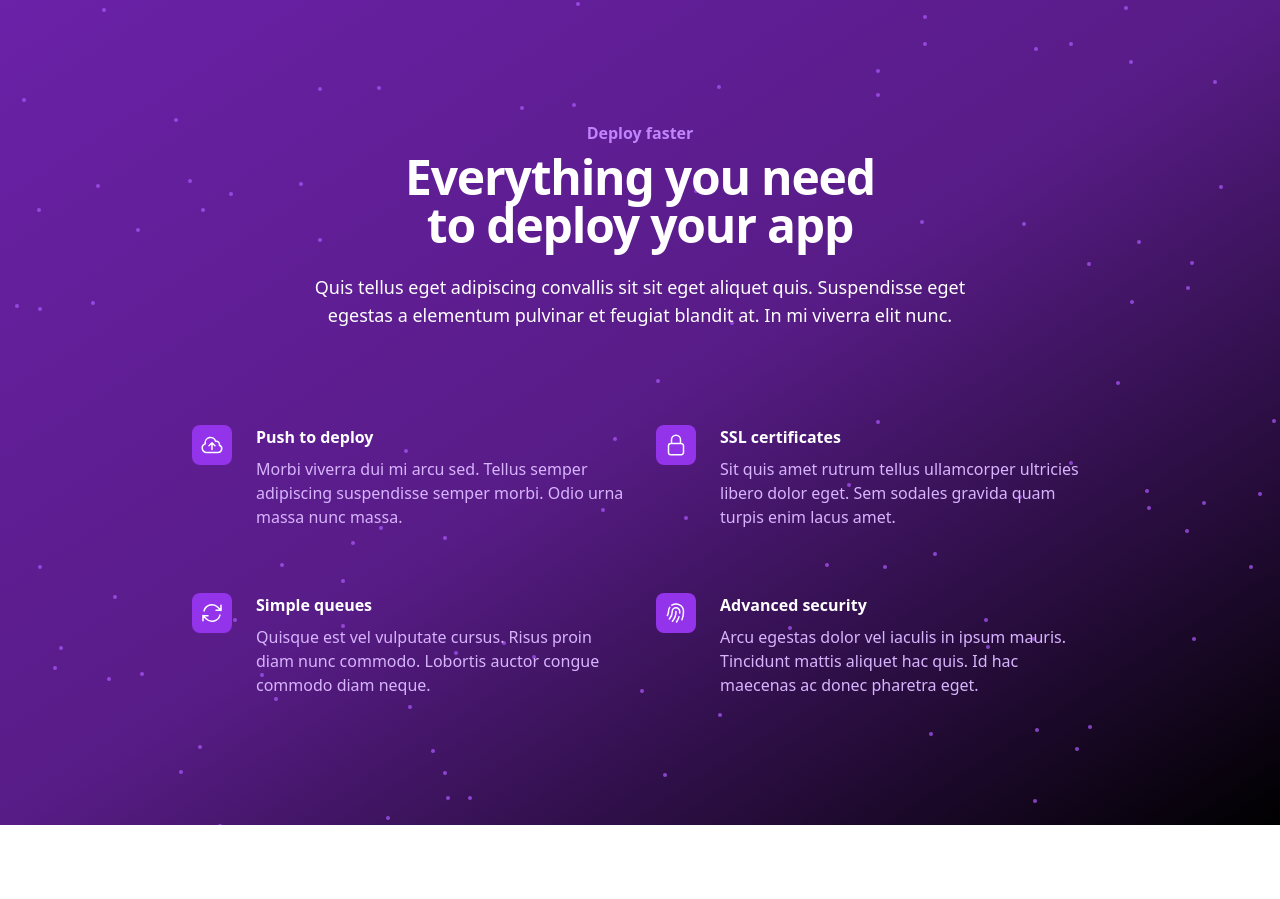
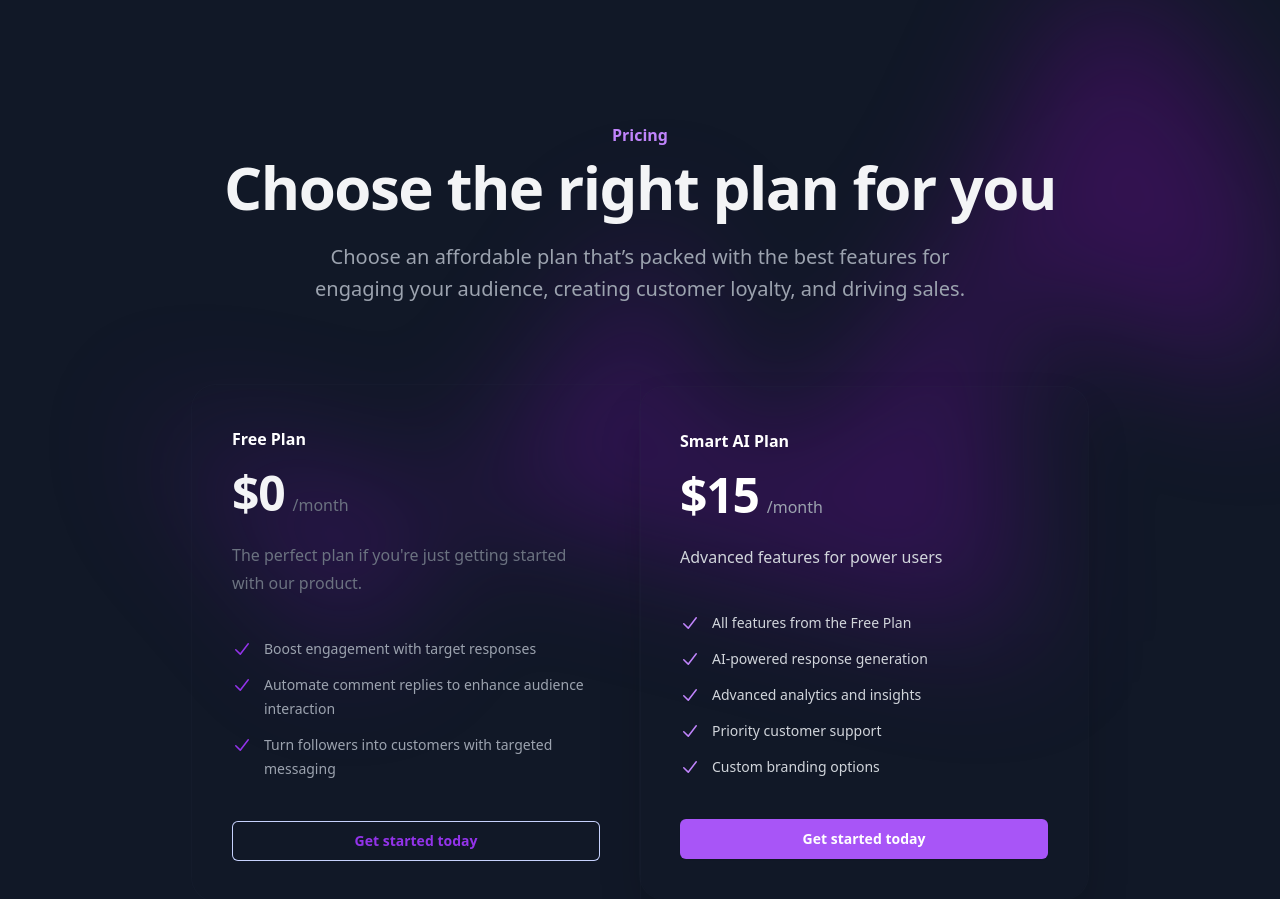
Before and after one commit to KH4NY0/thrive-reply, a Next.js app: page / in a window 1280 px wide. Shown: the part 879-1778 px from the top of the page. Before the commit the page ends 1704 px from the top, so only its background shows below. Built offline with nearby package versions, Linux system fonts and the light colour scheme.

Commit message:
add "pricing section"

```diff
--- a/app/page.tsx
+++ b/app/page.tsx
@@ -4,44 +4,52 @@
 import { Dialog, DialogPanel } from '@headlessui/react'
 import { Bars3Icon, XMarkIcon } from '@heroicons/react/24/outline'
 import { NavLink } from '@/components/ui/NavLink'
-import { ArrowPathIcon, CloudArrowUpIcon, FingerPrintIcon, LockClosedIcon } from '@heroicons/react/24/outline'
 import CursorImage from '@/assets/images/cursor.png'
 import MessageImage from '@/assets/images/message.png'
 import Image from 'next/image'
 import { motion } from 'framer-motion'
+import { CheckIcon } from '@heroicons/react/20/solid'
 
 const navigation = [
     { name: 'Features', href: '#' },
-    { name: 'Pricing', href: '#' },
+    { name: 'Pricing', href: '#pricing' },
     { name: 'About', href: '#' },
 ]
 
-const features = [
+const tiers = [
     {
-        name: 'Push to deploy',
-        description:
-            'Morbi viverra dui mi arcu sed. Tellus semper adipiscing suspendisse semper morbi. Odio urna massa nunc massa.',
-        icon: CloudArrowUpIcon,
+        name: 'Free Plan',
+        id: 'tier-hobby',
+        href: '#',
+        priceMonthly: '$0',
+        description: "The perfect plan if you're just getting started with our product.",
+        features: [
+            'Boost engagement with target responses',
+            'Automate comment replies to enhance audience interaction',
+            'Turn followers into customers with targeted messaging'
+        ],
+        featured: false,
     },
     {
-        name: 'SSL certificates',
-        description:
-            'Sit quis amet rutrum tellus ullamcorper ultricies libero dolor eget. Sem sodales gravida quam turpis enim lacus amet.',
-        icon: LockClosedIcon,
-    },
-    {
-        name: 'Simple queues',
-        description:
-            'Quisque est vel vulputate cursus. Risus proin diam nunc commodo. Lobortis auctor congue commodo diam neque.',
-        icon: ArrowPathIcon,
-    },
-    {
-        name: 'Advanced security',
-        description:
-            'Arcu egestas dolor vel iaculis in ipsum mauris. Tincidunt mattis aliquet hac quis. Id hac maecenas ac donec pharetra eget.',
-        icon: FingerPrintIcon,
+        name: 'Smart AI Plan',
+        id: 'tier-enterprise',
+        href: '#',
+        priceMonthly: '$15',
+        description: 'Advanced features for power users',
+        features: [
+            'All features from the Free Plan',
+            'AI-powered response generation',
+            'Advanced analytics and insights',
+            'Priority customer support',
+            'Custom branding options'
+        ],
+        featured: true,
     },
 ]
+
+function classNames(...classes: string[]) {
+    return classes.filter(Boolean).join(' ')
+}
 
 const Home = () => {
     const [mobileMenuOpen, setMobileMenuOpen] = useState(false)
@@ -78,7 +86,7 @@
                         ))}
                     </div>
                     <div className="hidden lg:flex lg:flex-1 lg:justify-end">
-                        <NavLink href="#" className="text-sm/6 font-semibold text-gray-300">
+                        <NavLink href="/dashboard" className="text-sm/6 font-semibold text-gray-300">
                             Log in <span aria-hidden="true">&rarr;</span>
                         </NavLink>
                     </div>
@@ -170,7 +178,8 @@
                                 drag
                                 dragSnapToOrigin
                             >
-                                <Image src={CursorImage} height={200} width={200} alt="cursor image" className="max-w-none" draggable={false}/>
+                                <Image src={CursorImage} height={200} width={200} alt="cursor image"
+                                       className="max-w-none" draggable={false}/>
                             </motion.div>
 
                             <motion.div
@@ -178,7 +187,8 @@
                                 drag
                                 dragSnapToOrigin
                             >
-                                <Image src={MessageImage} height={200} width={200} alt="message image" className="max-w-none" draggable={false}/>
+                                <Image src={MessageImage} height={200} width={200} alt="message image"
+                                       className="max-w-none" draggable={false}/>
                             </motion.div>
 
                         </div>
@@ -215,56 +225,104 @@
                     />
                 </div>
             </div>
-            <div
-                className="relative bg-gradient-to-br from-purple-800 via-purple-900 to-black py-24 sm:py-32 text-white overflow-hidden">
-                {/* Star Dust Effect */}
-                <div className="absolute inset-0 pointer-events-none">
-                    <div className="animate-star-dust w-full h-full">
-                        {Array.from({length: 100}).map((_, index) => (
-                            <div
-                                key={index}
-                                className="absolute w-1 h-1 bg-purple-500 rounded-full opacity-75"
-                                style={{
-                                    top: `${Math.random() * 100}%`,
-                                    left: `${Math.random() * 100}%`,
-                                    animationDelay: `${Math.random() * 5}s`,
-                                    animationDuration: `${Math.random() * 3 + 2}s`,
-                                }}
-                            ></div>
-                        ))}
-                    </div>
+            <div className="relative isolate bg-gray-900 text-white px-6 py-24 sm:py-32 lg:px-8">
+                <div
+                    aria-hidden="true"
+                    className="absolute inset-x-0 -top-3 -z-10 transform-gpu overflow-hidden px-36 blur-3xl transition-all duration-1000"
+                >
+                    <div
+                        style={{
+                            clipPath:
+                                'polygon(74.1% 44.1%, 100% 61.6%, 97.5% 26.9%, 85.5% 0.1%, 80.7% 2%, 72.5% 32.5%, 60.2% 62.4%, 52.4% 68.1%, 47.5% 58.3%, 45.2% 34.5%, 27.5% 76.7%, 0.1% 64.9%, 17.9% 100%, 27.6% 76.8%, 76.1% 97.7%, 74.1% 44.1%)',
+                        }}
+                        className="mx-auto aspect-[1155/678] w-[72.1875rem] bg-gradient-to-tr from-[#6a0dad] to-[#8b00b7] opacity-30"
+                    />
                 </div>
-
-                <div className="mx-auto max-w-7xl px-6 lg:px-8 relative">
-                    <div className="mx-auto max-w-2xl lg:text-center">
-                        <h2 className="text-base font-semibold text-purple-400">Deploy faster</h2>
-                        <p className="mt-2 text-4xl font-semibold tracking-tight sm:text-5xl lg:text-balance">
-                            Everything you need to deploy your app
-                        </p>
-                        <p className="mt-6 text-lg">
-                            Quis tellus eget adipiscing convallis sit sit eget aliquet quis. Suspendisse eget egestas a
-                            elementum
-                            pulvinar et feugiat blandit at. In mi viverra elit nunc.
-                        </p>
-                    </div>
-                    <div className="mx-auto mt-16 max-w-2xl sm:mt-20 lg:mt-24 lg:max-w-4xl">
-                        <dl className="grid max-w-xl grid-cols-1 gap-x-8 gap-y-10 lg:max-w-none lg:grid-cols-2 lg:gap-y-16">
-                            {features.map((feature) => (
-                                <div key={feature.name} className="relative pl-16">
-                                    <dt className="text-base font-semibold">
-                                        <div
-                                            className="absolute left-0 top-0 flex h-10 w-10 items-center justify-center rounded-lg bg-purple-600">
-                                            <feature.icon aria-hidden="true" className="h-6 w-6 text-white"/>
-                                        </div>
-                                        {feature.name}
-                                    </dt>
-                                    <dd className="mt-2 text-base text-purple-300">{feature.description}</dd>
-                                </div>
-                            ))}
-                        </dl>
-                    </div>
+                <div className="mx-auto max-w-4xl text-center">
+                    <h2 className="text-base/7 font-semibold text-purple-400" id="pricing">Pricing</h2>
+                    <p className="mt-2 text-balance text-5xl font-semibold tracking-tight text-gray-100 sm:text-6xl">
+                        Choose the right plan for you
+                    </p>
+                </div>
+                <p className="mx-auto mt-6 max-w-2xl text-pretty text-center text-lg font-medium text-gray-400 sm:text-xl/8">
+                    Choose an affordable plan that’s packed with the best features for engaging your audience, creating
+                    customer loyalty, and driving sales.
+                </p>
+                <div
+                    className="mx-auto mt-16 grid max-w-lg grid-cols-1 items-center gap-y-6 sm:mt-20 sm:gap-y-0 lg:max-w-4xl lg:grid-cols-2">
+                    {tiers.map((tier, tierIdx) => (
+                        <div
+                            key={tier.id}
+                            className={classNames(
+                                tier.featured
+                                    ? 'relative shadow-2xl transition-all duration-1000'
+                                    : 'sm:mx-8 lg:mx-0',
+                                tier.featured
+                                    ? ''
+                                    : tierIdx === 0
+                                        ? 'rounded-t-3xl sm:rounded-b-none lg:rounded-bl-3xl lg:rounded-tr-none'
+                                        : 'sm:rounded-t-none lg:rounded-bl-none lg:rounded-tr-3xl',
+                                'rounded-3xl p-8 ring-1 ring-gray-700/10 sm:p-10 transition-all duration-1000'
+                            )}
+                        >
+                            <h3
+                                id={tier.id}
+                                className={classNames(tier.featured ? 'text-white' : 'text-white', 'text-base/7 font-semibold')}
+                            >
+                                {tier.name}
+                            </h3>
+                            <p className="mt-4 flex items-baseline gap-x-2">
+          <span
+              className={classNames(
+                  tier.featured ? 'text-white' : 'text-gray-100',
+                  'text-5xl font-semibold tracking-tight'
+              )}
+          >
+            {tier.priceMonthly}
+          </span>
+                                <span
+                                    className={classNames(tier.featured ? 'text-gray-400' : 'text-gray-500', 'text-base')}
+                                >
+            /month
+          </span>
+                            </p>
+                            <p className={classNames(tier.featured ? 'text-gray-300' : 'text-gray-500', 'mt-6 text-base/7')}>
+                                {tier.description}
+                            </p>
+                            <ul
+                                role="list"
+                                className={classNames(
+                                    tier.featured ? 'text-gray-300' : 'text-gray-400',
+                                    'mt-8 space-y-3 text-sm/6 sm:mt-10'
+                                )}
+                            >
+                                {tier.features.map((feature) => (
+                                    <li key={feature} className="flex gap-x-3">
+                                        <CheckIcon
+                                            aria-hidden="true"
+                                            className={classNames(tier.featured ? 'text-purple-400' : 'text-purple-600', 'h-6 w-5 flex-none')}
+                                        />
+                                        {feature}
+                                    </li>
+                                ))}
+                            </ul>
+                            <a
+                                href={tier.href}
+                                aria-describedby={tier.id}
+                                className={classNames(
+                                    tier.featured
+                                        ? 'bg-purple-500 text-white shadow-sm hover:bg-purple-400 focus-visible:outline-purple-500'
+                                        : 'text-purple-600 ring-1 ring-inset ring-indigo-200 hover:ring-indigo-300 focus-visible:outline-purple-600',
+                                    'mt-8 block rounded-md px-3.5 py-2.5 text-center text-sm font-semibold focus-visible:outline focus-visible:outline-2 focus-visible:outline-offset-2 sm:mt-10'
+                                )}
+                            >
+                                Get started today
+                            </a>
+                        </div>
+                    ))}
                 </div>
             </div>
+
         </div>
     )
 }
```
